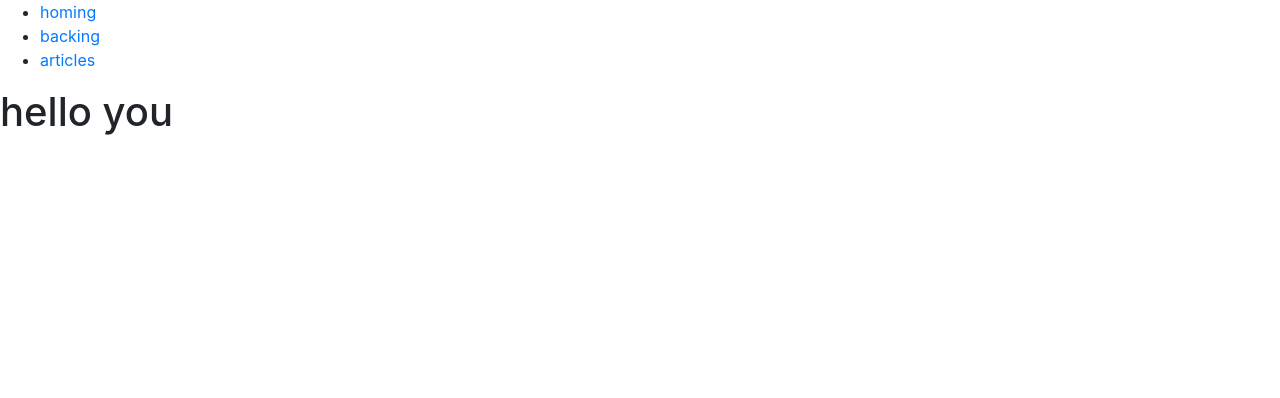
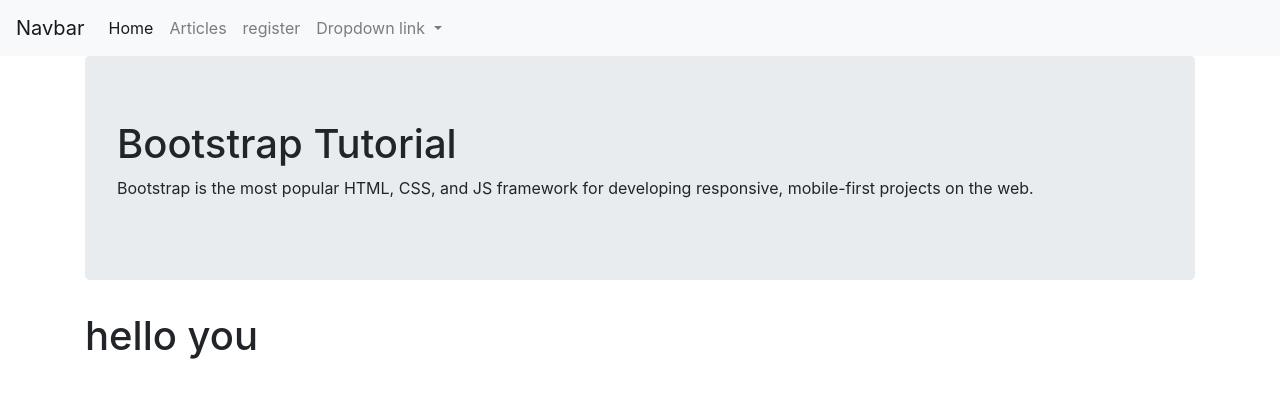
Before and after one commit to boydbugle/simple_flask_app, a Flask app: page /index in a window 1280 px wide. Shown: the top 398 px of the page. Run offline with Flask 2, Linux system fonts and the light colour scheme; some libraries are stand-ins or nearby versions.

Commit message:
create registration form

```diff
--- a/app.py
+++ b/app.py
@@ -1,8 +1,20 @@
-from flask import Flask, render_template
+from flask import Flask, render_template, request, flash, redirect, url_for, session, logging
 from data import articles_dstore
-# from wtforms import Form, StringField, TextAreaField, PasswordField, validators
+from flaskext.mysql import MySQL
+from wtforms import Form, StringField, TextAreaField, PasswordField, validators
+from wtforms.validators import DataRequired
 # from flask_mysqldb import MySQL
+from passlib.hash import sha256_crypt
+
 app = Flask(__name__)
+
+# config mysql
+app.config['MYSQL_HOST'] = 'localhost'
+app.config['MYSQL_USER'] = 'root'
+app.config['MYSQL_PASSWORD'] = 'ESTD1759'
+app.config['MYSQL_DB'] = 'myflask'
+app.config['MYSQL_CURSORCLASS'] = 'Dictcursor'
+
 
 article = articles_dstore()
 
@@ -26,9 +38,23 @@ def article(article_id):
     return render_template('article.html', article_id=article_id)
 
 
-@app.route('/register')
+class RegisterForm(Form):
+    username = StringField('Name', [validators.Length(min=1, max=10)])
+    email = StringField('Email', [validators.Length(min=6, max=50)])
+    password = PasswordField('Password', [validators.DataRequired(),
+                                          validators.EqualTo(
+                                          'confirm',
+                                          message='Passwords do not match')
+                                          ])
+    confirm = PasswordField('Confirm Password')
+
+
+@app.route('/register', methods=['GET', 'POST'])
 def register():
-    return render_template('register.html')
+    form = RegisterForm(request.form)
+    if request.method == 'POST' and form.validate():
+        pass
+    return render_template('register.html', form=form)
 
 
 if __name__ == '__main__':
--- a/templates/layout.html
+++ b/templates/layout.html
@@ -7,7 +7,11 @@
   </head>
   <body>
     {% include 'partials/_navbar.html'%}
-    {% block body %}{% endblock %}
+    <div class="container">
+      {% include 'partials/_jumbotron.html' %}
+      {% block body %}{% endblock %}
+    </div>
+
     <script src="https://maxcdn.bootstrapcdn.com/bootstrap/4.0.0/js/bootstrap.min.js">
 
     </script>
--- a/templates/partials/_formhelpers.html
+++ b/templates/partials/_formhelpers.html
@@ -1,7 +1,7 @@
 {% macro render_field(field) %}
   {{ field.label }}
   {{ field(**kwargs)|safe }}
-  {% if fiels.errors %}
+  {% if field.errors %}
     {% for error in field.errors %}
       <span class="help-inline">{{ error }}</span>
     {% endfor %}
--- /dev/null
+++ b/templates/partials/_jumbotron.html
@@ -0,0 +1,5 @@
+  <div class="jumbotron">
+    <h1>Bootstrap Tutorial</h1>
+    <p>Bootstrap is the most popular HTML, CSS, and JS framework for developing
+    responsive, mobile-first projects on the web.</p>
+  </div>
--- a/templates/partials/_navbar.html
+++ b/templates/partials/_navbar.html
@@ -1,5 +1,29 @@
-<ul>
-  <li><a href="/index/boyd">homing</a></li>
-  <li><a href="/">backing</a></li>
-  <li><a href="/articles">articles</a></li>
-</ul>
+<nav class="navbar navbar-expand-lg navbar-light bg-light">
+  <a class="navbar-brand" href="#">Navbar</a>
+  <button class="navbar-toggler" type="button" data-toggle="collapse" data-target="#navbarNavDropdown" aria-controls="navbarNavDropdown" aria-expanded="false" aria-label="Toggle navigation">
+    <span class="navbar-toggler-icon"></span>
+  </button>
+  <div class="collapse navbar-collapse" id="navbarNavDropdown">
+    <ul class="navbar-nav">
+      <li class="nav-item active">
+        <a class="nav-link" href="/index/boyd">Home <span class="sr-only">(current)</span></a>
+      </li>
+      <li class="nav-item">
+        <a class="nav-link" href="/articles">Articles</a>
+      </li>
+      <li class="nav-item">
+        <a class="nav-link" href="/register">register</a>
+      </li>
+      <li class="nav-item dropdown">
+        <a class="nav-link dropdown-toggle" href="#" id="navbarDropdownMenuLink" data-toggle="dropdown" aria-haspopup="true" aria-expanded="false">
+          Dropdown link
+        </a>
+        <div class="dropdown-menu" aria-labelledby="navbarDropdownMenuLink">
+          <a class="dropdown-item" href="#">Action</a>
+          <a class="dropdown-item" href="#">Another action</a>
+          <a class="dropdown-item" href="#">Something else here</a>
+        </div>
+      </li>
+    </ul>
+  </div>
+</nav>
```
Also changed, not shown: templates/register.html (+4 -7 lines).
